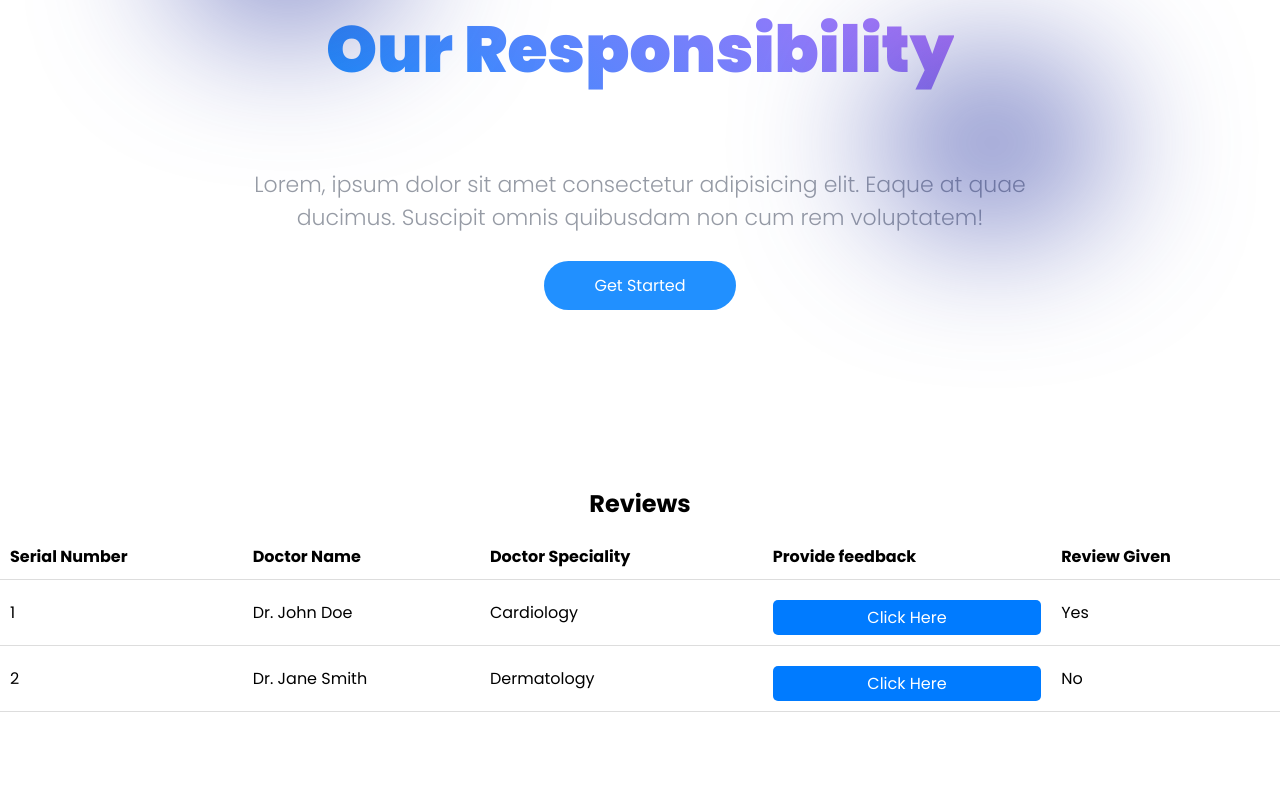
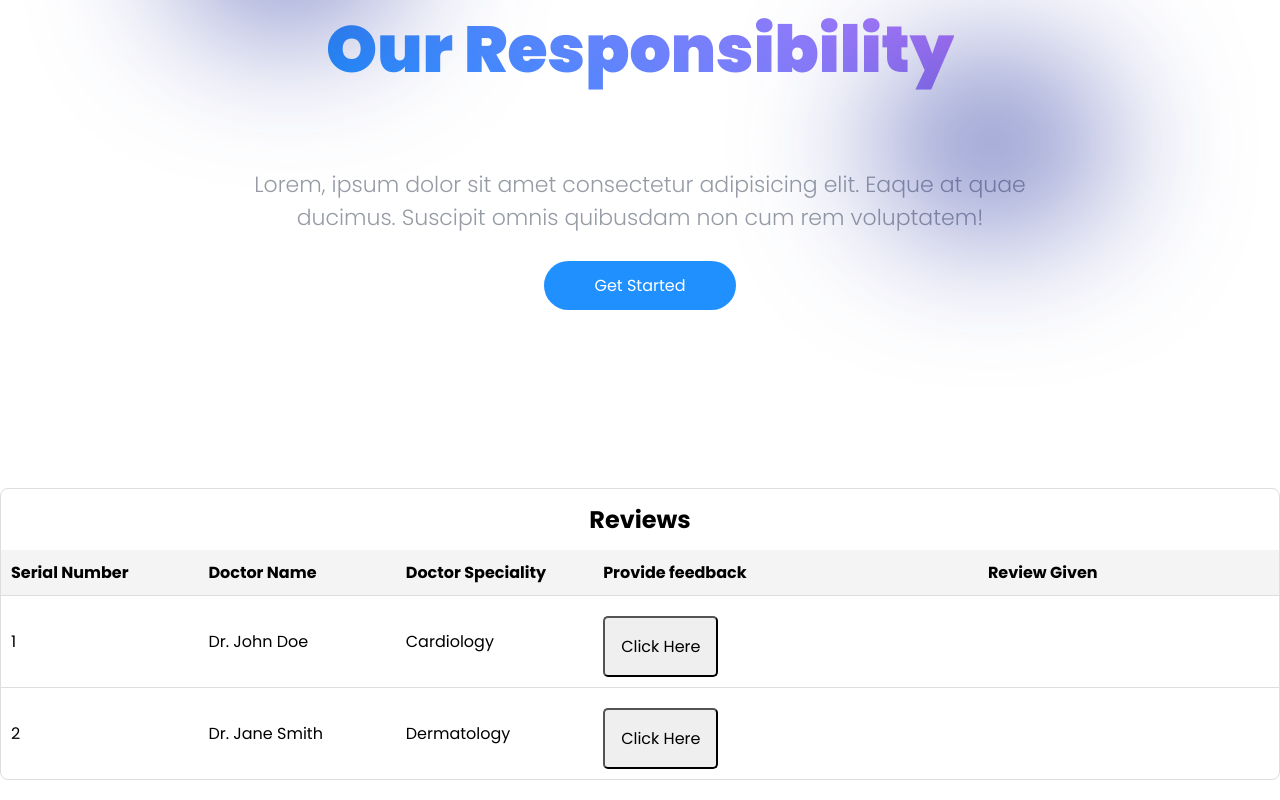
Before and after one commit to BashS117/test_med_app, a React (Create React App) app: page / in a window 1280 px wide. Shown: the part 357-1157 px from the top of the page. Before the commit the page ends 1089 px from the top, so only its background shows below. Built offline with nearby package versions, Linux system fonts and the light colour scheme.

Commit message:
create and implememnt the reviewForm component

```diff
--- a/src/App.js
+++ b/src/App.js
@@ -11,8 +11,8 @@ import ReviewForm from './Components/ReviewForm/ReviewForm';
 function App() {
 
     const reviewsData = [
-        { doctorName: 'Dr. John Doe', doctorSpeciality: 'Cardiology', reviewGiven: true },
-        { doctorName: 'Dr. Jane Smith', doctorSpeciality: 'Dermatology', reviewGiven: false }
+        { doctorName: 'Dr. John Doe', doctorSpeciality: 'Cardiology', reviewGiven: true, reviewDetails: {name:'', review: '', rating: ''} },
+        { doctorName: 'Dr. Jane Smith', doctorSpeciality: 'Dermatology', reviewGiven: false, reviewDetails: {name:'', review: '', rating: ''} }
     ];
 
   return (
--- /dev/null
+++ b/src/Components/GiveReviews/GiveReviews.css
@@ -0,0 +1,33 @@
+
+
+.rating-stars {
+    margin-bottom: 15px;
+    text-align: center;
+}
+
+.rating-stars .stars {
+    display: flex;
+    flex-direction: row-reverse;
+    justify-content: center;
+    gap: 5px;
+}
+
+.rating-stars label {
+    cursor: pointer;
+    font-size: 24px;
+    color: #ccc;
+    transition: color 0.2s;
+}
+
+/* Oculta los inputs radio */
+.rating-stars input {
+    display: none;
+}
+
+/* Estrellas doradas que permanecen iluminadas al ser seleccionadas */
+.rating-stars input:checked ~ label,
+.rating-stars input:checked + label,
+.rating-stars label:hover,
+.rating-stars label:hover ~ label {
+    color: gold;
+}
--- /dev/null
+++ b/src/Components/GiveReviews/GiveReviews.js
@@ -0,0 +1,101 @@
+// Following code has been commented with appropriate comments for your reference.
+import React, { useState } from 'react';
+import './GiveReviews.css'
+// Function component for giving reviews
+function GiveReviews({onSubmitReview}) {
+  // State variables using useState hook
+  const [showForm, setShowForm] = useState(false);
+  const [submittedMessage, setSubmittedMessage] = useState('');
+  const [showWarning, setShowWarning] = useState(false);
+  const [formData, setFormData] = useState({
+    name: '',
+    review: '',
+    rating: null
+  });
+
+  // Function to handle button click event
+  const handleButtonClick = () => {
+    setShowForm(true);
+  };
+
+  // Function to handle form input changes
+  const handleChange = (e) => {
+    // Update the form data based on user input
+    setFormData({ ...formData, [e.target.name]: e.target.value });
+  };
+
+ // Function to handle star rating change
+  const handleRatingChange = (e) => {
+    setFormData({ ...formData, rating: parseInt(e.target.value) });
+  };
+
+  // Function to handle form submission
+  const handleSubmit = (e) => {
+    e.preventDefault();
+    setSubmittedMessage(formData);
+    onSubmitReview(formData)
+    setFormData({
+      name: '',
+      review: '',
+      rating: 0
+    });
+    setShowForm(false)
+    // Check if all required fields are filled before submission
+    if (formData.name && formData.review && formData.rating > 0) {
+      setShowWarning(false);
+    } else {
+      setShowWarning(true);
+    }
+  };
+
+  return (
+    <div>
+
+      {!showForm ? (
+        // Display button to open the form
+        <button onClick={handleButtonClick} disabled={submittedMessage} style={{
+            backgroundColor: submittedMessage ? 'gray' : '', // Cambia color si submittedMessage es true
+            cursor: submittedMessage ? 'not-allowed' : 'pointer' // Cambia cursor también
+          }} >Click Here</button>
+      ) : (
+        // Display form for giving feedback
+        <form onSubmit={handleSubmit}>
+          <h2>Give Your Feedback</h2>
+          {/* Display warning message if not all fields are filled */}
+          {showWarning && <p className="warning">Please fill out all fields.</p>}
+          <div>
+            <label htmlFor="name">Name:</label>
+            <input type="text" id="name" name="name" value={formData.name} onChange={handleChange} />
+          </div>
+          <div>
+            <label htmlFor="review">Review:</label>
+            <textarea id="review" name="review" value={formData.review} onChange={handleChange} />
+          </div>
+
+      {/* Star rating section */}
+          <div className="rating-stars">
+            <label>Rating:</label>
+            <div className="stars">
+              {[5,4,3,2,1].map((star) => (
+                <label key={star}>
+                  <input
+                    type="radio"
+                    name="rating"
+                    value={star}
+                    checked={formData.rating === star}
+                    onChange={handleRatingChange}
+                  />
+                  ★
+                </label>
+              ))}
+            </div>
+          </div>
+          {/* Submit button for form submission */}
+          <button type="submit">Submit</button>
+        </form>
+      )}
+    </div>
+  );
+}
+
+export default GiveReviews;
--- a/src/Components/ReviewForm/ReviewForm.css
+++ b/src/Components/ReviewForm/ReviewForm.css
@@ -1,17 +1,28 @@
-.reviews-table {
+.reviews-container {
     width: 100%;
     margin: 20px auto;
+    border: 1px solid #ddd;
+    border-radius: 8px;
+    overflow: hidden;
 }
 
-.reviews-table table {
-    width: 100%;
-    border-collapse: collapse;
+.reviews-header, .review-row {
+    display: grid;
+    grid-template-columns: 1fr 1fr 1fr 2fr 1.5fr;
+    gap: 10px;
+    padding: 10px;
+    border-bottom: 1px solid #ddd;
     text-align: left;
 }
 
-.reviews-table th, .reviews-table td {
-    padding: 10px;
-    border-bottom: 1px solid #ddd;
+.reviews-header {
+    background-color: #f4f4f4;
+    font-weight: bold;
+}
+
+.row-item {
+    display: flex;
+    align-items: center;
 }
 
 .feedback-btn {
@@ -26,3 +37,13 @@
 .feedback-btn:hover {
     background-color: #0056b3;
 }
+
+.review-row:last-child {
+    border-bottom: none;
+}
+.review-row-item{
+    display: flex;
+    flex-direction: column;
+    gap: 2px;
+    align-items: start;
+}
--- a/src/Components/ReviewForm/ReviewForm.js
+++ b/src/Components/ReviewForm/ReviewForm.js
@@ -1,39 +1,49 @@
-import React from 'react';
-import './ReviewForm.css'
+import React, { useState } from 'react';
+import './ReviewForm.css';
+import GiveReviews from '../GiveReviews/GiveReviews';
 
 const ReviewForm = ({ reviews }) => {
+    const [reviewsData, setReviewsData] = useState(reviews);
+ console.log(reviewsData)
+    // Función para manejar la reseña enviada y actualizar la lista de reviews
+    const handleReviewSubmit = (index, newReview) => {
+        const updatedReviews = [...reviewsData];
+        updatedReviews[index] = {
+            ...updatedReviews[index],
+            reviewGiven: true, // Marca que se ha dado una reseña
+            reviewDetails: newReview // Agrega los detalles de la reseña
+        };
+        setReviewsData(updatedReviews); // Actualiza el estado
+
+    };
+
     return (
-        <div className="reviews-table">
+        <div className="reviews-container">
             <h2>Reviews</h2>
-            <table>
-                <thead>
-                    <tr>
-                        <th>Serial Number</th>
-                        <th>Doctor Name</th>
-                        <th>Doctor Speciality</th>
-                        <th>Provide feedback</th>
-                        <th>Review Given</th>
-                    </tr>
-                </thead>
-                <tbody>
-                    {reviews.map((review, index) => (
-                        <tr key={index}>
-                            <td>{index + 1}</td>
-                            <td>{review.doctorName}</td>
-                            <td>{review.doctorSpeciality}</td>
-                            <td>
-                                <button
-                                    className="feedback-btn"
-                                    onClick={() => alert(`Provide feedback for ${review.doctorName}`)}
-                                >
-                                    Click Here
-                                </button>
-                            </td>
-                            <td>{review.reviewGiven ? 'Yes' : 'No'}</td>
-                        </tr>
-                    ))}
-                </tbody>
-            </table>
+            <div className="reviews-header">
+                <div className="header-item">Serial Number</div>
+                <div className="header-item">Doctor Name</div>
+                <div className="header-item">Doctor Speciality</div>
+                <div className="header-item">Provide feedback</div>
+                <div className="header-item">Review Given</div>
+            </div>
+
+            {reviewsData.map((review, index) => (
+                <div key={index} className="review-row">
+                    <div className="row-item">{index + 1}</div>
+                    <div className="row-item">{review.doctorName}</div>
+                    <div className="row-item">{review.doctorSpeciality}</div>
+                    <div className="row-item">
+                        {/* Se pasa una función para manejar la reseña del doctor */}
+                        <GiveReviews onSubmitReview={(newReview) => handleReviewSubmit(index, newReview)} />
+                    </div>
+                    <div className="row-item review-row-item">
+                        {review.reviewDetails.name?<p><strong>Name: </strong>{review.reviewDetails.name}</p>:null}
+                        {review.reviewDetails.review?<p><strong>review: </strong>{review.reviewDetails.review}</p>:null}
+                        {review.reviewDetails.rating?<p><strong>rating: </strong>{review.reviewDetails.rating}</p>:null}
+                    </div>
+                </div>
+            ))}
         </div>
     );
 };
```
